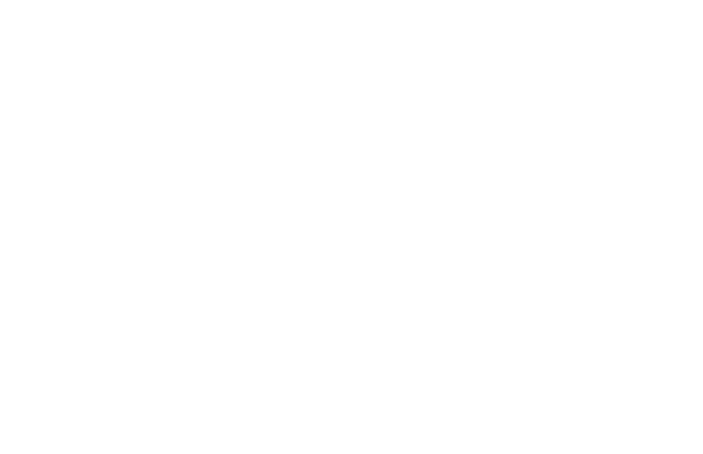
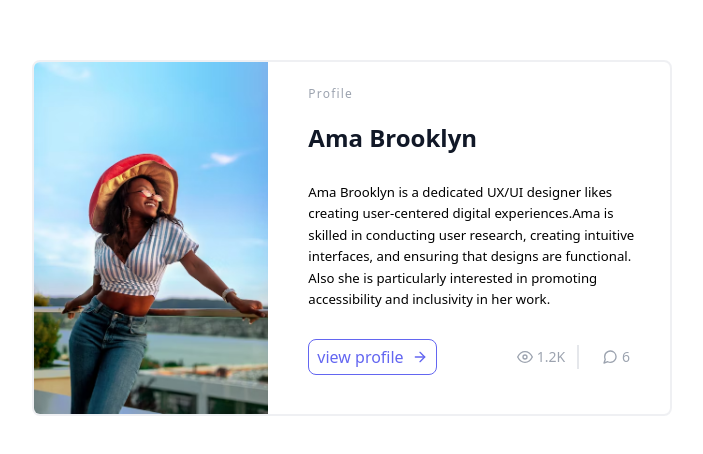
Before and after one commit to Sye-5pace/Reusable_Component, an Angular app: page / in a window 1280 px wide. Shown: the part 1790-2244 px from the top of the page, without its empty margins (288-991 px from the left). Before the commit the page ends 1600 px from the top, so only its background shows below. Built offline with nearby package versions, Linux system fonts and the light colour scheme.

Commit message:
style: create card component for profile card

```diff
--- a/src/app/app.component.html
+++ b/src/app/app.component.html
@@ -15,3 +15,7 @@
 <app-card [newstitle]="'How to make NFT'"
  [newsContent]="'Want to create your own NFT? This guide will take you through the process step by step, from selecting a platform to minting your digital asset.'"
   [newsImg]="'../assets/8bdeb4e4f40755d5a1edeeb1a256c8cb.jpg'" [category]="'News article'" [cta]="'Learn more'"/>
+<app-card [newstitle]="'Ama Brooklyn'"
+  [newsContent]="'Ama Brooklyn is a dedicated UX/UI designer likes creating user-centered digital experiences.Ama is skilled in conducting user research, creating intuitive interfaces, and ensuring that designs are functional. Also she is particularly interested in promoting accessibility and inclusivity in her work.'"
+ [newsImg]="'../assets/photo-1637041179585-5801296b3e1f.avif'" [category]="'Profile'" [cta]="'view profile'"
+/>
--- a/src/app/app.component.ts
+++ b/src/app/app.component.ts
@@ -12,9 +12,6 @@ import { CardComponent } from './reusable-card/card.component';
 
 })
 
-
-
-
 export class AppComponent {
   title = 'news-article-card';
   newstitle : string = 'Intro to NFT'
```
